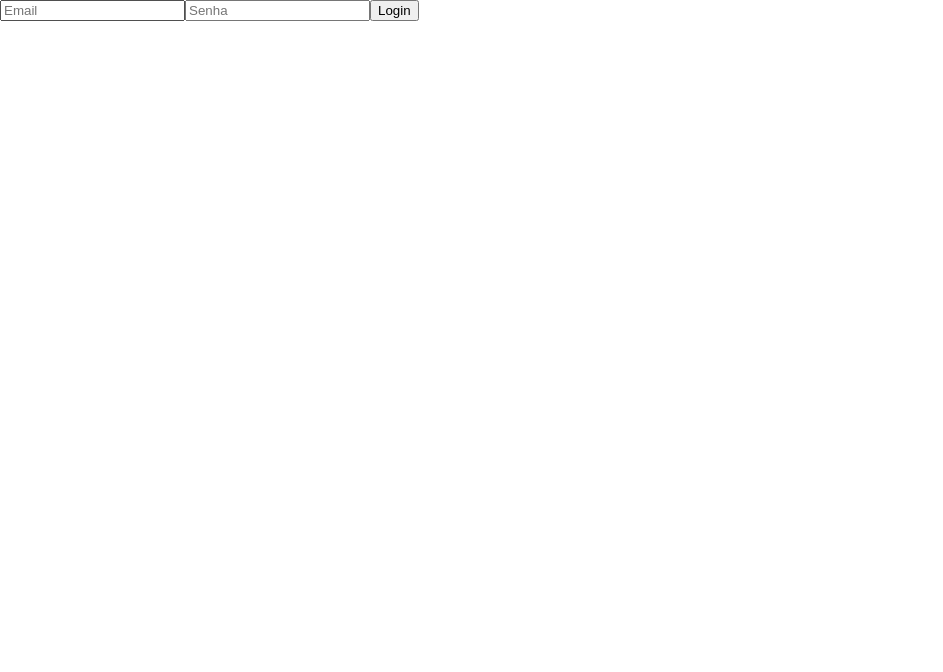
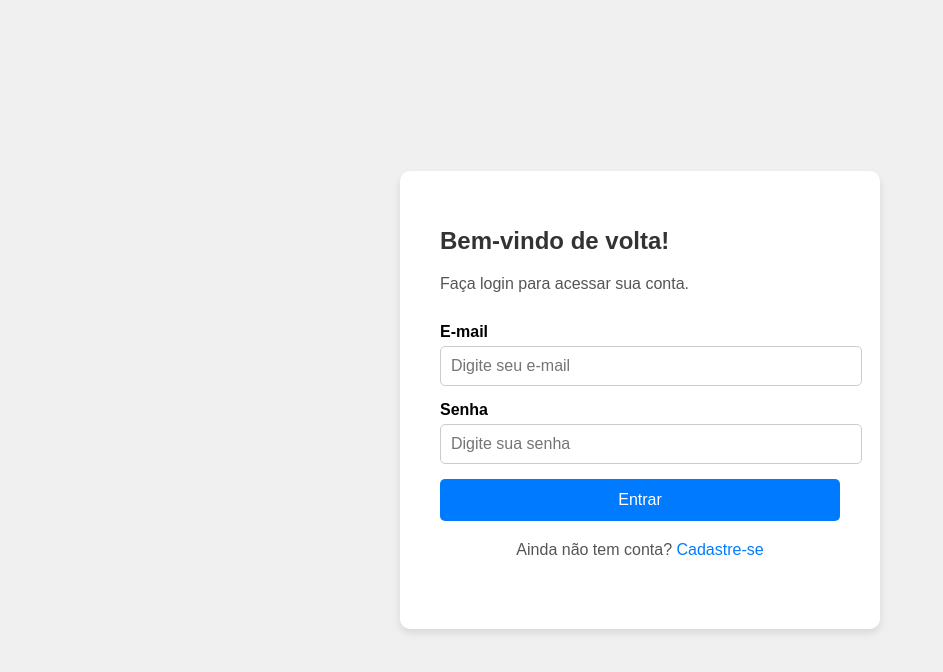
Before and after one commit to luissimon96/casal-resolve, a React (Create React App) app in the folder frontend/: page /login in a window 1280 px wide. Shown: the top 672 px of the page, without its empty margins (0-943 px from the left). Built offline with nearby package versions, Linux system fonts and the light colour scheme.

Commit message:
subindo ajuste da pagina de login

```diff
--- /dev/null
+++ b/frontend/src/pages/Login.css
@@ -0,0 +1,75 @@
+/* Login.css */
+.login-container {
+    display: flex;
+    justify-content: center;
+    align-items: center;
+    min-height: 100vh;
+    background-color: #f0f0f0;
+  }
+
+  .login-box {
+    background-color: white;
+    padding: 40px;
+    border-radius: 10px;
+    box-shadow: 0 4px 8px rgba(0, 0, 0, 0.1);
+    max-width: 400px;
+    width: 100%;
+  }
+
+  h1 {
+    font-size: 24px;
+    margin-bottom: 20px;
+  }
+
+  p {
+    font-size: 16px;
+  }
+
+  .form-group {
+    margin-bottom: 15px;
+  }
+
+  label {
+    display: block;
+    font-weight: bold;
+    margin-bottom: 5px;
+  }
+
+  input {
+    width: 100%;
+    padding: 10px;
+    border-radius: 5px;
+    border: 1px solid #ccc;
+    font-size: 16px;
+  }
+
+  .login-button {
+    width: 100%;
+    padding: 12px;
+    background-color: #007bff;
+    color: white;
+    font-size: 16px;
+    border: none;
+    border-radius: 5px;
+    cursor: pointer;
+  }
+
+  .login-button:hover {
+    background-color: #0056b3;
+  }
+
+  .register-link {
+    margin-top: 20px;
+    text-align: center;
+  }
+
+  .register-link a {
+    color: #007bff;
+    text-decoration: none;
+  }
+
+  @media (max-width: 768px) {
+    .login-box {
+      padding: 20px;
+    }
+  }
--- a/frontend/src/pages/Login.js
+++ b/frontend/src/pages/Login.js
@@ -1,28 +1,53 @@
 import React, { useState } from "react";
-import axios from "axios";
+import { Link } from "react-router-dom";
+import "./Login.css";
 
-function Login() {
+const Login = () => {
   const [email, setEmail] = useState("");
   const [password, setPassword] = useState("");
 
-  const handleLogin = async (e) => {
+  const handleSubmit = (e) => {
     e.preventDefault();
-    try {
-      const res = await axios.post("http://localhost:5000/api/login", { email, password });
-      // Guardar o token no localStorage ou onde preferir
-      console.log(res.data);
-    } catch (error) {
-      console.error(error);
-    }
+    // Lógica de autenticação com email e senha
+    console.log("Email:", email, "Password:", password);
   };
 
   return (
-    <form onSubmit={handleLogin}>
-      <input type="email" value={email} onChange={(e) => setEmail(e.target.value)} placeholder="Email" />
-      <input type="password" value={password} onChange={(e) => setPassword(e.target.value)} placeholder="Senha" />
-      <button type="submit">Login</button>
-    </form>
+    <div className="login-container">
+      <div className="login-box">
+        <h1>Bem-vindo de volta!</h1>
+        <p>Faça login para acessar sua conta.</p>
+        <form onSubmit={handleSubmit} className="login-form">
+          <div className="form-group">
+            <label htmlFor="email">E-mail</label>
+            <input
+              type="email"
+              id="email"
+              value={email}
+              onChange={(e) => setEmail(e.target.value)}
+              placeholder="Digite seu e-mail"
+              required
+            />
+          </div>
+          <div className="form-group">
+            <label htmlFor="password">Senha</label>
+            <input
+              type="password"
+              id="password"
+              value={password}
+              onChange={(e) => setPassword(e.target.value)}
+              placeholder="Digite sua senha"
+              required
+            />
+          </div>
+          <button type="submit" className="login-button">Entrar</button>
+        </form>
+        <p className="register-link">
+          Ainda não tem conta? <Link to="/register">Cadastre-se</Link>
+        </p>
+      </div>
+    </div>
   );
-}
+};
 
 export default Login;
```
